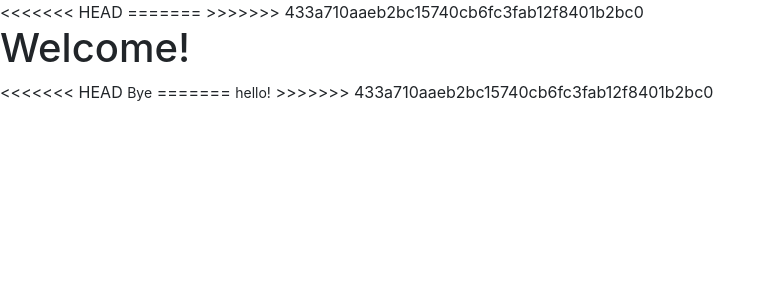
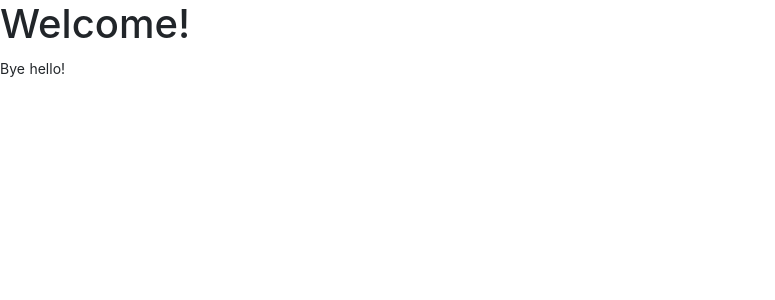
Before and after one commit to yesh0907/procodingtips, a Django app: page / in a window 1280 px wide. Shown: the top 300 px of the page, without its empty margins (0-775 px from the left). Run offline with Django 3.2, Linux system fonts and the light colour scheme; some libraries are stand-ins or nearby versions.

Commit message:
Fixed the templates/home.html & templates/layout.html

```diff
--- a/templates/home.html
+++ b/templates/home.html
@@ -6,9 +6,6 @@
 
 {% block body %}
 	<h1>Welcome!</h1>
-<<<<<<< HEAD
 	<small>Bye</small>
-=======
 	<small>hello!</small>
->>>>>>> 433a710aaeb2bc15740cb6fc3fab12f8401b2bc0
 {% endblock body %}
--- a/templates/layout.html
+++ b/templates/layout.html
@@ -3,16 +3,10 @@
 <html>
 	<head>
 		<title>{% block title %}{% endblock title %}</title>
-<<<<<<< HEAD
-=======
 		<link rel="stylesheet" href="{% static 'css/layout.css' %}">
->>>>>>> 433a710aaeb2bc15740cb6fc3fab12f8401b2bc0
 		<link rel="stylesheet" href="https://bootswatch.com/paper/bootstrap.min.css">
 	</head>
 	<body>
 		{% block body %}{% endblock body %}
-		{% block navbar %}
-
-		{% endblock navbar %}
 	</body>
 </html>
```
